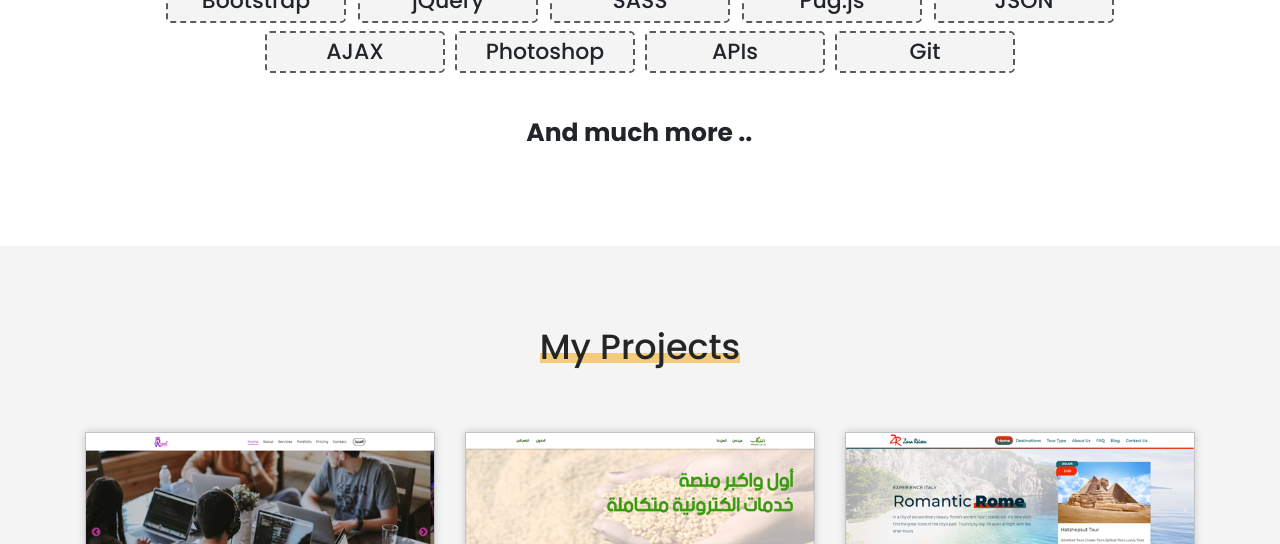
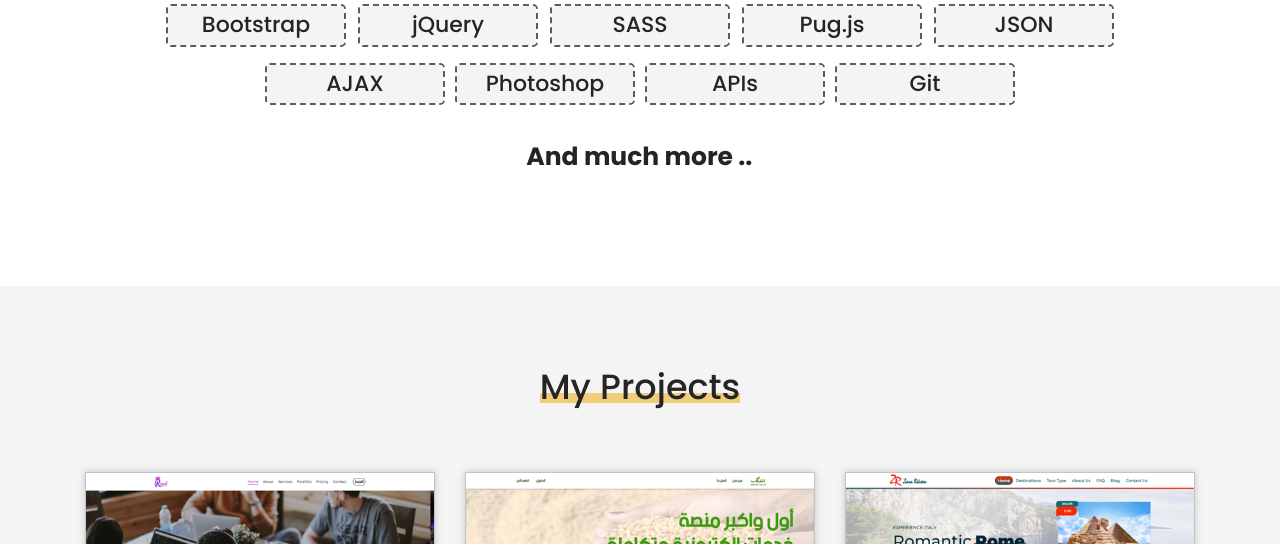
Before and after one commit to hussienkamalelden/my_portfolio, a plain HTML site: page index.html in a window 1280 px wide. Shown: the part 2497-3041 px from the top of the page. Drawn offline with Linux system fonts and the light colour scheme; animation ran at ten frames a second; a script that the page names is missing.

Commit message:
Added small edits

```diff
--- a/styles/main/scss/skills.scss
+++ b/styles/main/scss/skills.scss
@@ -3,7 +3,7 @@
 
 .skills
 {
-  @extend .sections-padding;
+  padding: 6em 0;
   .holder
   {
     margin-top: 4rem;
@@ -13,7 +13,7 @@
     }
     .skill-card
     {
-      margin-bottom: .5rem;
+      margin-bottom: 1rem;
       padding: 0 5px;
       overflow: hidden;
       .skill-content
@@ -64,7 +64,7 @@
     .sepcial-skill-card
     {
       text-align: center;
-      margin-top: 1rem;
+      margin-top: .5rem;
       .ml6
       {
         position: relative;
```
Also changed, not shown: styles/main/css/index.css, styles/main/css/skills.css.
